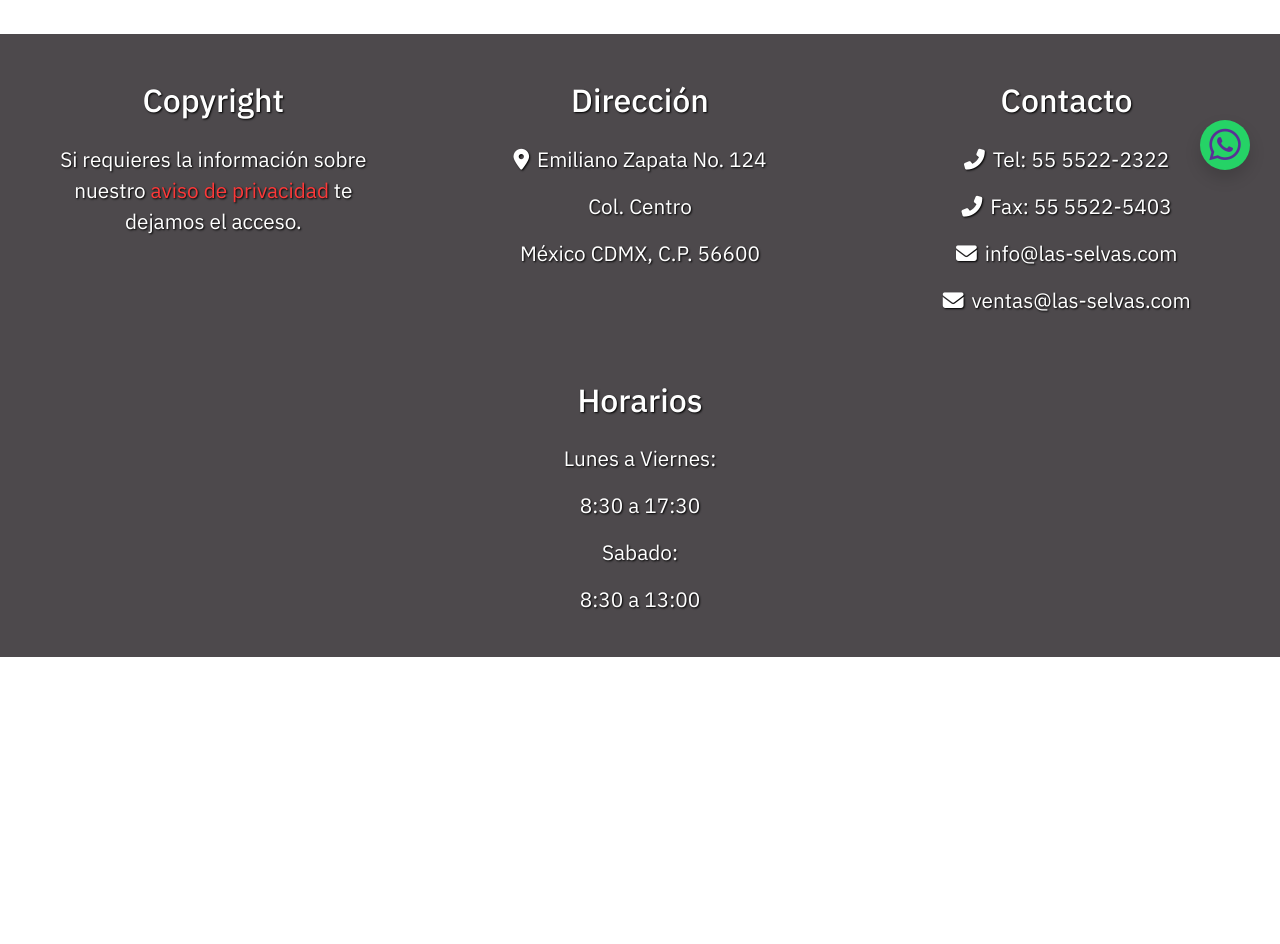
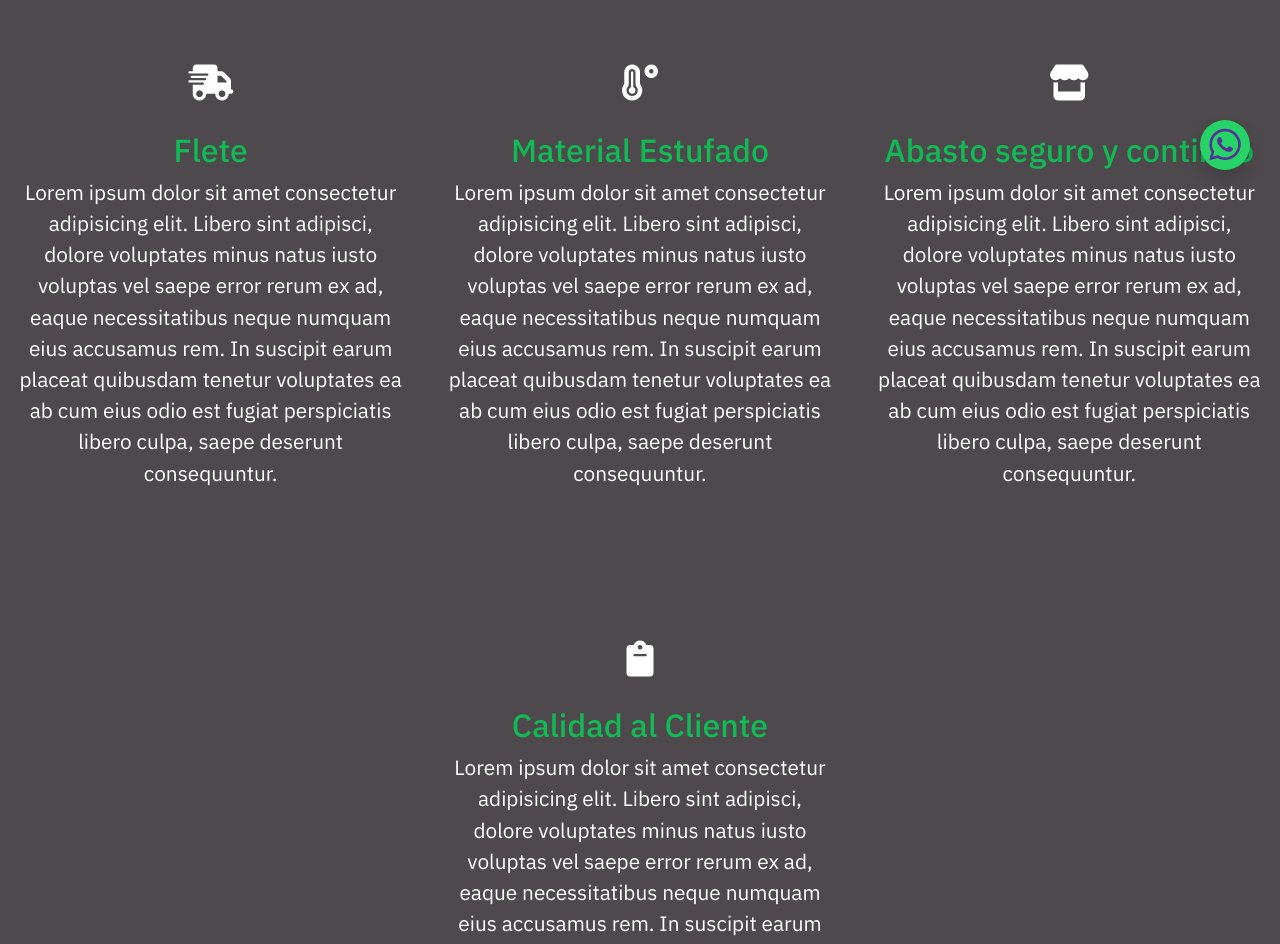
Before and after one commit to primi1972/lasselvas, a React (Vite) app: page /servicios in a window 1280 px wide. Shown: the part 580-1524 px from the top of the page. Before the commit the page ends 1237 px from the top, so only its background shows below. Built offline with nearby package versions, Linux system fonts and the light colour scheme.

Commit message:
actualizado3

```diff
--- a/src/pages/CatalogoPage.jsx
+++ b/src/pages/CatalogoPage.jsx
@@ -81,7 +81,7 @@ const Catalogo = () => {
                 </tbody>
               </table>
             </div>
-            <div className="trabMadera mx-5 mb-5 text-center">
+            <div className="trabMadera mb-5 text-center">
               <p>Propiedades Relativas para la Elaboración.</p>
               <table className="table border shadow">
                 <thead>
@@ -116,7 +116,7 @@ const Catalogo = () => {
                 </tbody>
               </table>
             </div>
-            <div className="propMadera mx-5 mb-5 text-center">
+            <div className="propMadera mb-5 text-center">
               <p>Propiedades Fisicas.</p>
               <table className="table border shadow">
                 <thead>
@@ -131,7 +131,7 @@ const Catalogo = () => {
                     </th>
                     <th scope="col">Carga unitaria de rotura (kPa)</th>
                     <th scope="col">Módulo de elasticidad (MPa)</th>
-                    <th scope="col">Direza transversal (Newtons)</th>
+                    <th scope="col">Dureza transversal (Newtons)</th>
                   </tr>
                 </thead>
                 <tbody>
--- a/src/pages/ServiciosPage.jsx
+++ b/src/pages/ServiciosPage.jsx
@@ -4,23 +4,75 @@ import Banner1 from "../assets/Servicios/bg.jpg";
 const Servicios = () => {
   return (
     <Fragment>
+      <div className="fondo_obscuro">
         <img src={Banner1} className="banner1" alt="" />
         <section className="d-flex justify-content-center maxwidth align-items-start flex-wrap mx-auto my-5">
           <div className="titulo w-100">
-          <h1 className="text-success text-uppercase text-center">Servicios</h1>
+            <h1 className="text-success text-uppercase text-center">
+              Servicios
+            </h1>
             <h5 className="text-center fw-light my-3">
-            Fletes, maquilado, estufado, instalacion y todo lo que necesites lo
-            encuentras con nosotros.
+              Fletes, maquilado, estufado, instalacion y todo lo que necesites
+              lo encuentras con nosotros.
             </h5>
           </div>
-        <div className="Fletes"></div>
-        <div className="Instalacion"></div>
-        <div className="Estufado"></div>
-        <div className="Maquilado"></div>
+
+          <div className="d-flex justify-content-around maxwidth align-items-end flex-wrap gap-2">
+            <div className="d-flex flex-column justify-content-between w-30 minwidth py-5">
+              <i className="fa-solid fa-truck-fast fa-2xl my-5 text-center text-white"></i>
+              <h3 className="text-center text-success">Flete</h3>
+              <p className="text-center text-white">
+                Lorem ipsum dolor sit amet consectetur adipisicing elit. Libero
+                sint adipisci, dolore voluptates minus natus iusto voluptas vel
+                saepe error rerum ex ad, eaque necessitatibus neque numquam eius
+                accusamus rem. In suscipit earum placeat quibusdam tenetur
+                voluptates ea ab cum eius odio est fugiat perspiciatis libero
+                culpa, saepe deserunt consequuntur.
+              </p>
+            </div>
+            <div className="d-flex flex-column justify-content-between w-30 minwidth py-5">
+              <i
+                className="fa-solid fa-temperature-high fa-2xl my-5 text-center text-white"
+              ></i>
+              <h3 className="text-center text-success">Material Estufado</h3>
+              <p className="text-center text-white">
+                Lorem ipsum dolor sit amet consectetur adipisicing elit. Libero
+                sint adipisci, dolore voluptates minus natus iusto voluptas vel
+                saepe error rerum ex ad, eaque necessitatibus neque numquam eius
+                accusamus rem. In suscipit earum placeat quibusdam tenetur
+                voluptates ea ab cum eius odio est fugiat perspiciatis libero
+                culpa, saepe deserunt consequuntur.
+              </p>
+            </div>
+            <div className="d-flex flex-column justify-content-between w-30 minwidth py-5">
+              <i className="fa-solid fa-store fa-2xl my-5 text-center text-white"></i>
+              <h3 className="text-center text-success">
+                Abasto seguro y continuo
+              </h3>
+              <p className="text-center text-white">
+                Lorem ipsum dolor sit amet consectetur adipisicing elit. Libero
+                sint adipisci, dolore voluptates minus natus iusto voluptas vel
+                saepe error rerum ex ad, eaque necessitatibus neque numquam eius
+                accusamus rem. In suscipit earum placeat quibusdam tenetur
+                voluptates ea ab cum eius odio est fugiat perspiciatis libero
+                culpa, saepe deserunt consequuntur.
+              </p>
+            </div>
+            <div className="d-flex flex-column justify-content-between w-30 minwidth py-5">
+              <i className="fa-solid fa-clipboard fa-2xl my-5 text-center text-white"></i>
+              <h3 className="text-center text-success">Calidad al Cliente</h3>
+              <p className="text-center text-white">
+                Lorem ipsum dolor sit amet consectetur adipisicing elit. Libero
+                sint adipisci, dolore voluptates minus natus iusto voluptas vel
+                saepe error rerum ex ad, eaque necessitatibus neque numquam eius
+                accusamus rem. In suscipit earum placeat quibusdam tenetur
+                voluptates ea ab cum eius odio est fugiat perspiciatis libero
+                culpa, saepe deserunt consequuntur.
+              </p>
+            </div>
+          </div>
         </section>
-
-
-
+      </div>
     </Fragment>
   );
 };
```
Lines whose indentation alone changed are shown as unchanged.
